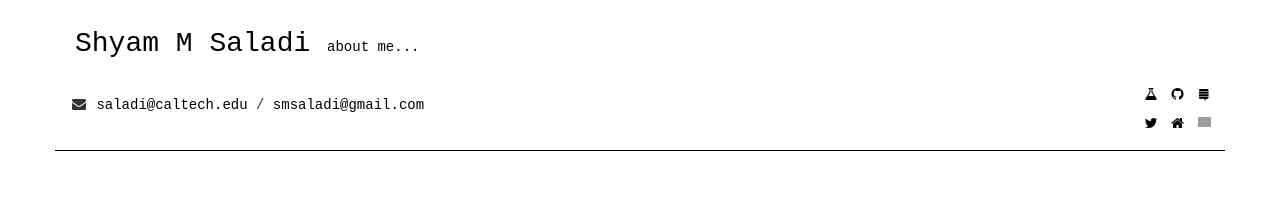
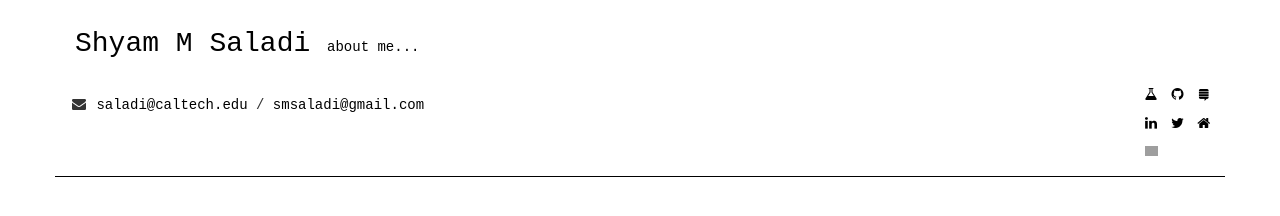
Before and after one commit to smsaladi/benjaminbkatz.github.io, a plain HTML site: page index.html in a window 1280 px wide. Drawn offline with nearby package versions, Linux system fonts and the light colour scheme; grey boxes are pictures that could not be loaded.

Commit message:
add linkedin

```diff
--- a/index.html
+++ b/index.html
@@ -94,6 +94,9 @@
             <a rel=me href="https://stackexchange.com/users/2686526">
                 <p class="fa fa-fw fa-stack-exchange"></p>
             </a>
+            <a rel=me href="https://www.linkedin.com/in/ssaladi">
+                <p class="fa fa-fw fa-linkedin"></p>
+            </a>
             <a rel=me class="u-url" href="https://twitter.com/ShyamSaladi">
                 <p class="fa fa-fw fa-twitter" aria-hidden="true"></p>
             </a>
```
